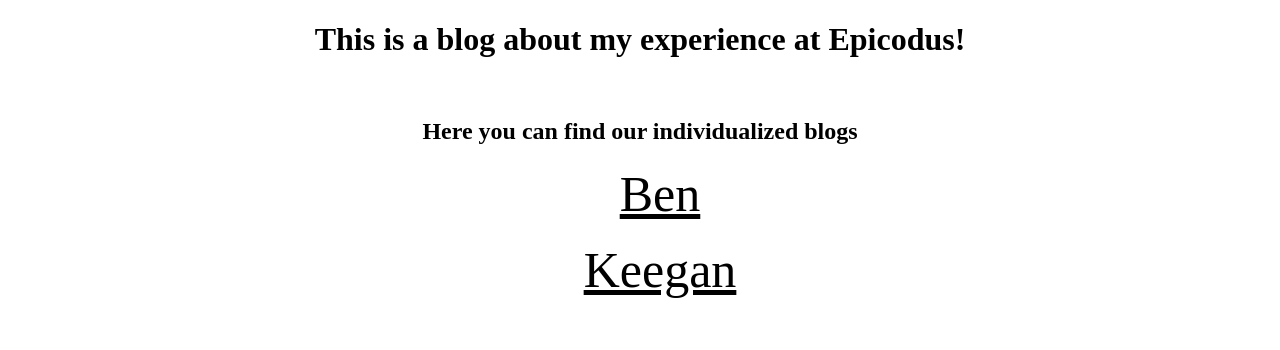
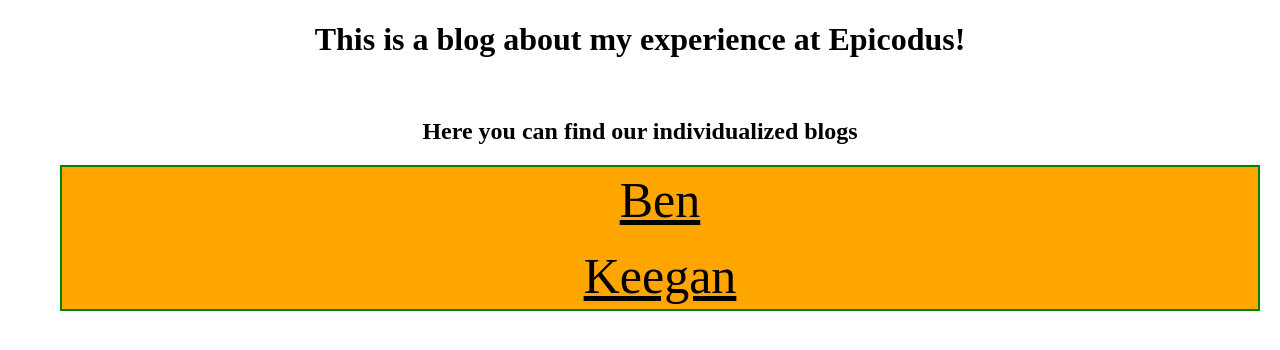
Before and after one commit to Abuyousef77/blog, a plain HTML site: page index.html in a window 1280 px wide. Drawn offline with Linux system fonts and the light colour scheme.

Commit message:
added box

```diff
--- a/css/styles.css
+++ b/css/styles.css
@@ -32,6 +32,13 @@ a:hover {
   font-style: italic;
 }
 
+.margin {
+  margin:12px;
+  border:2px solid green;
+  padding: 4px;
+  background-color: orange;
+}
+
 body {
   text-align: center;
 }
--- a/index.html
+++ b/index.html
@@ -7,10 +7,13 @@
       <div class="important">
         <h1>This is a blog about my experience at Epicodus!</h1><br>
         <h2>Here you can find our individualized blogs</h2>
-        <ul>
-          <li><a href="ben.html">Ben</a></li><br>
-          <li><a href="keegan.html">Keegan</a></li>
-        </ul>
+      </div>
+      <ul>
+      <div class="margin">
+        <li><a href="ben.html">Ben</a></li><br>
+        <li><a href="keegan.html">Keegan</a></li>
+      </div>
+      </ul>
       </div>
     </body>
   </head>
```
